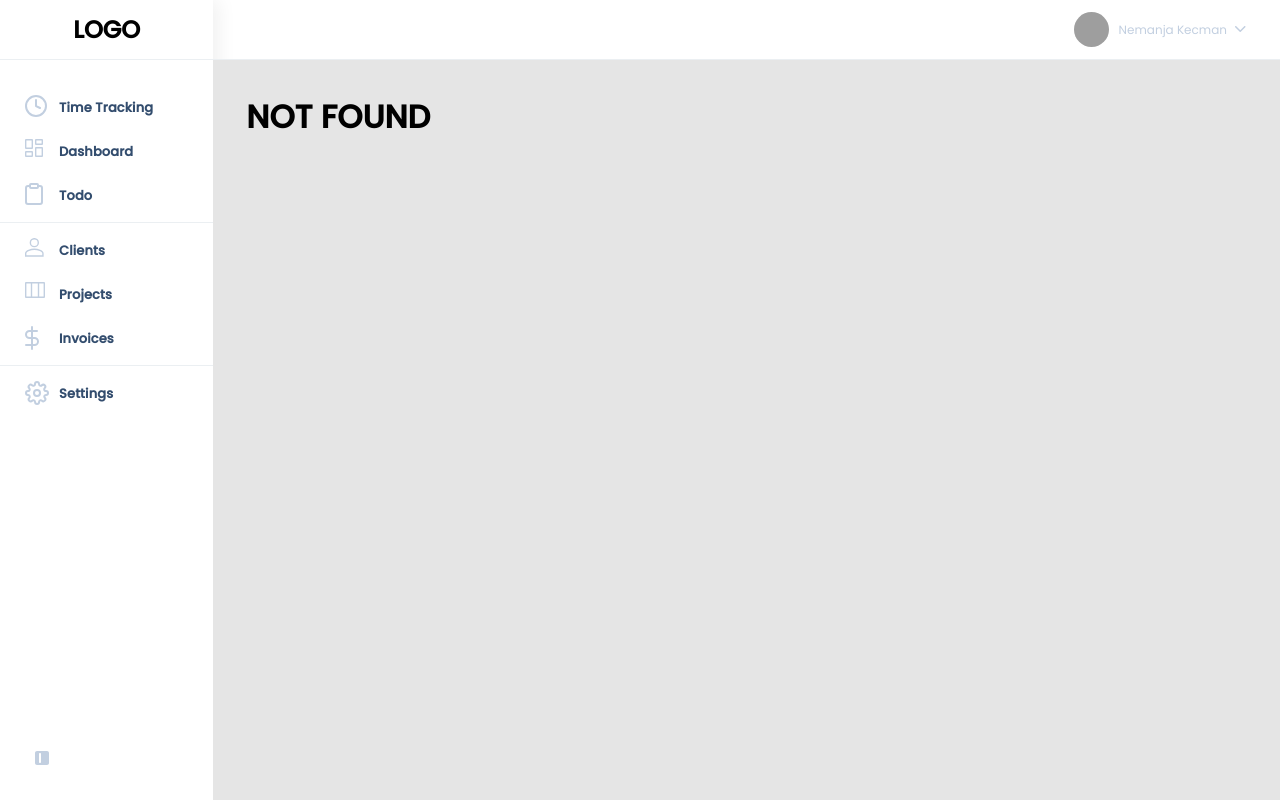
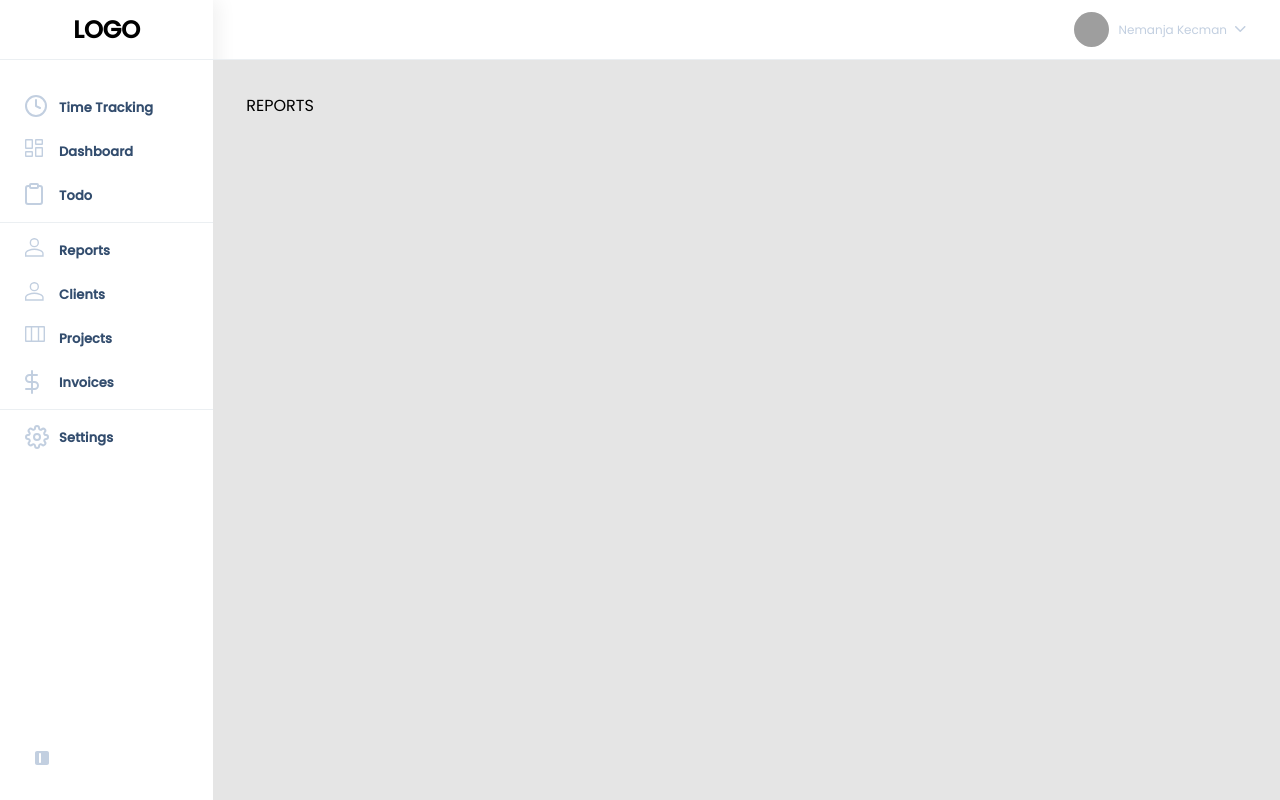
Before and after one commit to k3cman/Vue-Freelancer-Dashboard, a Vue app: page /#/reports in a window 1280 px wide. Before the commit this address had no page. Built offline with nearby package versions, Linux system fonts and the light colour scheme; grey boxes are pictures that could not be loaded.

Commit message:
add another page

```diff
--- a/src/components/Layout/Navigation.vue
+++ b/src/components/Layout/Navigation.vue
@@ -30,6 +30,14 @@
           Todo
         </border-less-btn>
         <div class="divider"></div>
+        <border-less-btn :route="'reports'">
+          <template v-slot:icon>
+            <icon-base>
+              <icon-client />
+            </icon-base>
+          </template>
+          Reports
+        </border-less-btn>
         <border-less-btn :route="'clients'">
           <template v-slot:icon>
             <icon-base>
--- a/src/router/index.js
+++ b/src/router/index.js
@@ -17,6 +17,11 @@ const routes = [
     path: "/todo",
     name: "Todo",
     component: () => import("../views/Todo/Todo.vue"),
+  },
+  {
+    path: "/reports",
+    name: "Reports",
+    component: () => import("../views/Reports/Reports.vue"),
   },
   {
     path: "/clients",
--- /dev/null
+++ b/src/views/Reports/Reports.vue
@@ -0,0 +1,3 @@
+<template>
+  REPORTS
+</template>
```
